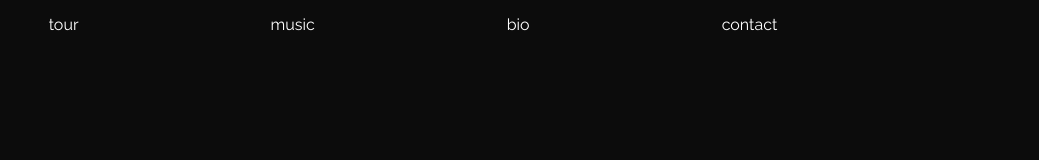
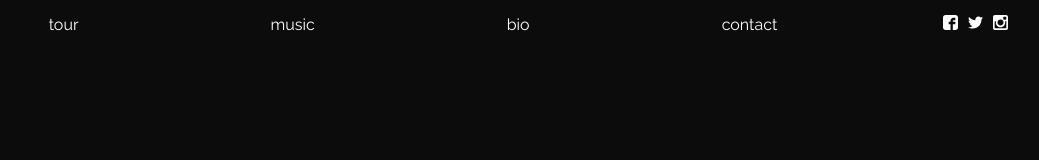
Before and after one commit to zanedr/kate-dinsmore-updated, a React (Create React App) app: page / in a window 1280 px wide. Shown: the top 160 px of the page, without its empty margins (227-1266 px from the left). Built offline with nearby package versions, Linux system fonts and the light colour scheme.

Commit message:
css updates

```diff
--- a/src/App.css
+++ b/src/App.css
@@ -61,7 +61,7 @@ body {
   top: 0px;
   transition-duration: .5s;
   width: 100%;
-  z-index: 10;
+  z-index: 2;
 }
 
 .menu-links {
@@ -72,6 +72,7 @@ body {
   /*font-family: 'Titillium Web', sans-serif;*/
   padding: 15px 7.5%;
   text-decoration: none;
+  /* z-index: 11; */
 }
 
 .menu-links:hover {
@@ -273,18 +274,19 @@ h2 {
     padding: 15px;
     position: fixed;
     right: 25px;
-    z-index: 1;
+    z-index: 12;
   }
 
   .menu-social-icon {
     margin: 0 5px;
     height: 15px;
-    transition-duration:
+    transition-duration: 0.25s;
+    z-index: 12;
   }
 
   .menu-social-icon:hover {
     opacity: 0.5;
-    transition-duration: 0.25s.
+    transition-duration: 0.25s;
   }
 
   .bio-text{
```
